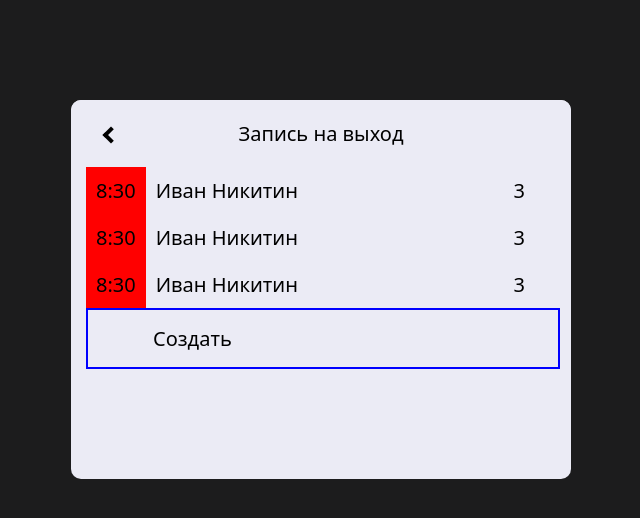
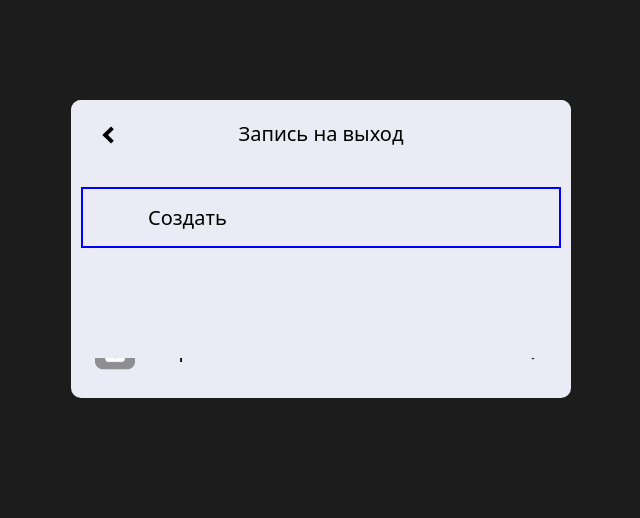
Before and after one commit to keshabobrov/YachtWind, a Flask app: page / in a window 1280 px wide, after a click on "Запись на выход". Shown: the top 518 px of the page, without its empty margins (319-959 px from the left). Run offline with Flask 3, Linux system fonts and the light colour scheme; data that the repository does not hold is empty; some libraries are stand-ins or nearby versions.

Commit message:
Getting data from db about trainings. Added new overlay. Added functionality in creation event overlay.

```diff
--- a/db_access.py
+++ b/db_access.py
@@ -34,8 +34,8 @@ class Users:
 
 class Trainings:
     """Класс для тренировок: создание, чтение"""
-    def __init__(self):
-        # self.user = Users(TgId)
+    def __init__(self, TgId):
+        self.user = Users(TgId)
         self.event_date = None
         self.event_time = None
         self.user_slots = None
--- a/startup.py
+++ b/startup.py
@@ -41,11 +41,11 @@ def userRegistration():
 @app.route('/create_event', methods=['POST'])
 def eventCreation():
     jsonData = request.json
-    tgid = jsonData[0]['value']
+    tgid = jsonData[3]['value']
     event = db_access.Trainings(tgid)
-    event.event_date = jsonData[1]['value']
-    event.event_time = jsonData[2]['value']
-    event.user_slots = jsonData[3]['value']
+    event.event_date = jsonData[0]['value']
+    event.event_time = jsonData[1]['value']
+    event.user_slots = jsonData[2]['value']
     res = event.create()
     return jsonify(res), 200
 
@@ -61,7 +61,7 @@ def eventRequest():
     available_slots_dict = []
     quantity = []
     k = 0
-    event_class_object = db_access.Trainings()
+    event_class_object = db_access.Trainings(0)
     event_list = event_class_object.request()
     for i in event_list:
         parse_slots = []
--- a/static/main.css
+++ b/static/main.css
@@ -62,7 +62,7 @@ input {
 }
 
 .submit_button {
-    margin: 0px;
+    margin: 10px;
     display: block;
     width: 100%;
     border: 2px solid blue;
@@ -136,11 +136,6 @@ input {
     background-image: url("/static/src/feedback.png");
 }
 
-#create_button {
-    margin-top: 20px;
-    display: none;
-}
-
 .overlay {
     display: none;
     flex-direction: column;
@@ -159,6 +154,10 @@ input {
     margin-top: 0px;
     width: 100%;
     right: 0px;
+}
+
+#create_overlay {
+    width: auto;
 }
 
 table {
@@ -182,14 +181,18 @@ table {
     text-align: right;
 }
 
-#creation_form {
+.create_row {
+    display: flex;
     flex-direction: row;
 }
 
-/*.create_input_box {*/
-/*    margin-left: 20px;*/
-/*}*/
+.create_form_input {
+    margin: 0px 20px;
+    width: 100%;
+}
 
-/*.create_form_label {*/
-/*    margin: auto;*/
-/*}*/
+.create_form_label {
+    margin: 10px;
+    width: 100%;
+    text-align: left;
+}
--- a/static/main.js
+++ b/static/main.js
@@ -83,10 +83,19 @@ function eventCreation() {
      * 2. Юзер не обладает полномочиями
      * 3. Событие создано
      * Обновление страницы после выполнения кода.*/
-    let formData = JSON.stringify($("#eventCreationForm").serializeArray());
+    if (document.getElementById("slots_form").value <= 1 || document.getElementById("slots_form").value >= 8) {
+        alert("Неверное число слотов для записи. (1-8)");
+    }
+    let dict = $("#event_create_form").serializeArray();
+    dict.push({
+        name: "id",
+        value: get_id()
+    })
+    let data = JSON.stringify(dict);
     let url = "/create_event";
-    ajaxRequest(formData, url).then((value) => {
-        location.reload()
+    ajaxRequest(data, url).then((value) => {
+        alert("Событие создано!")
+        loadEvents()
     });
 };
 
--- a/templates/index.html
+++ b/templates/index.html
@@ -39,24 +39,10 @@
                 <div id="textbox_enroll_overlay">Запись на выход</div>
                 <div class="arrow_div" onclick="document.getElementById('overlay_enroll').style.display = 'none'"><i class="arrow left"></i></div>
                 <table id="enroll_table">
-                    <tr>
-                        <td class="time_td">8:30</td>
-                        <td class="trainer_td">Иван Никитин</td>
-                        <td class="slots_td">3</td>
-                    </tr>
-                    <tr>
-                        <td class="time_td">8:30</td>
-                        <td class="trainer_td">Иван Никитин</td>
-                        <td class="slots_td">3</td>
-                    </tr>
-                    <tr>
-                        <td class="time_td">8:30</td>
-                        <td class="trainer_td">Иван Никитин</td>
-                        <td class="slots_td">3</td>
-                    </tr>
+                    <tr></tr>
                 </table>
-                <div class="submit_button" id="create_overlay"><button type="button" onclick="document.getElementById('event_creation').style.display = 'flex'">Создать</button></div>
             </div>
+            <div class="submit_button" id="create_overlay"><button type="button" onclick="document.getElementById('event_creation').style.display = 'flex'">Создать</button></div>
         </div>
         <div class="overlay" id="event_creation">
             <div class="enroll_menu">
@@ -64,8 +50,23 @@
                 <div class="arrow_div" onclick="document.getElementById('event_creation').style.display = 'none'"><i class="arrow left"></i></div>
             </div>
             <div class="enroll_menu" id="creation_form">
-                <div><label class="create_form_label" for="date_form">Дата события:</label></div>
-                <div><input class="create_input_box" type="date" id="date_form" name="date_form"></div>
+                <form id="event_create_form">
+                    <div class="create_row">
+                        <div class="create_form_label"><label for="date_form">Дата события:</label></div>
+                        <div class="create_form_input"><input type="date" id="date_form" name="date_form" max="2040-12-31"></div>
+                    </div>
+                    <div class="create_row">
+                        <div class="create_form_label"><label for="time_form">Время события:</label></div>
+                        <div class="create_form_input"><input type="time" id="time_form" name="time_form"></div>
+                    </div>
+                    <div class="create_row">
+                        <div class="create_form_label"><label for="slots_form">Количество слотов:</label></div>
+                        <div class="create_form_input"><input type="number" id="slots_form" name="slots_form" placeholder="(1-8)"></div>
+                    </div>
+                </form>
+            </div>
+            <div class="create_row">
+                <div class="submit_button" id="create_button"><button type="button" onclick="eventCreation()">Создать</button></div>
             </div>
         </div>
     </div>
```
